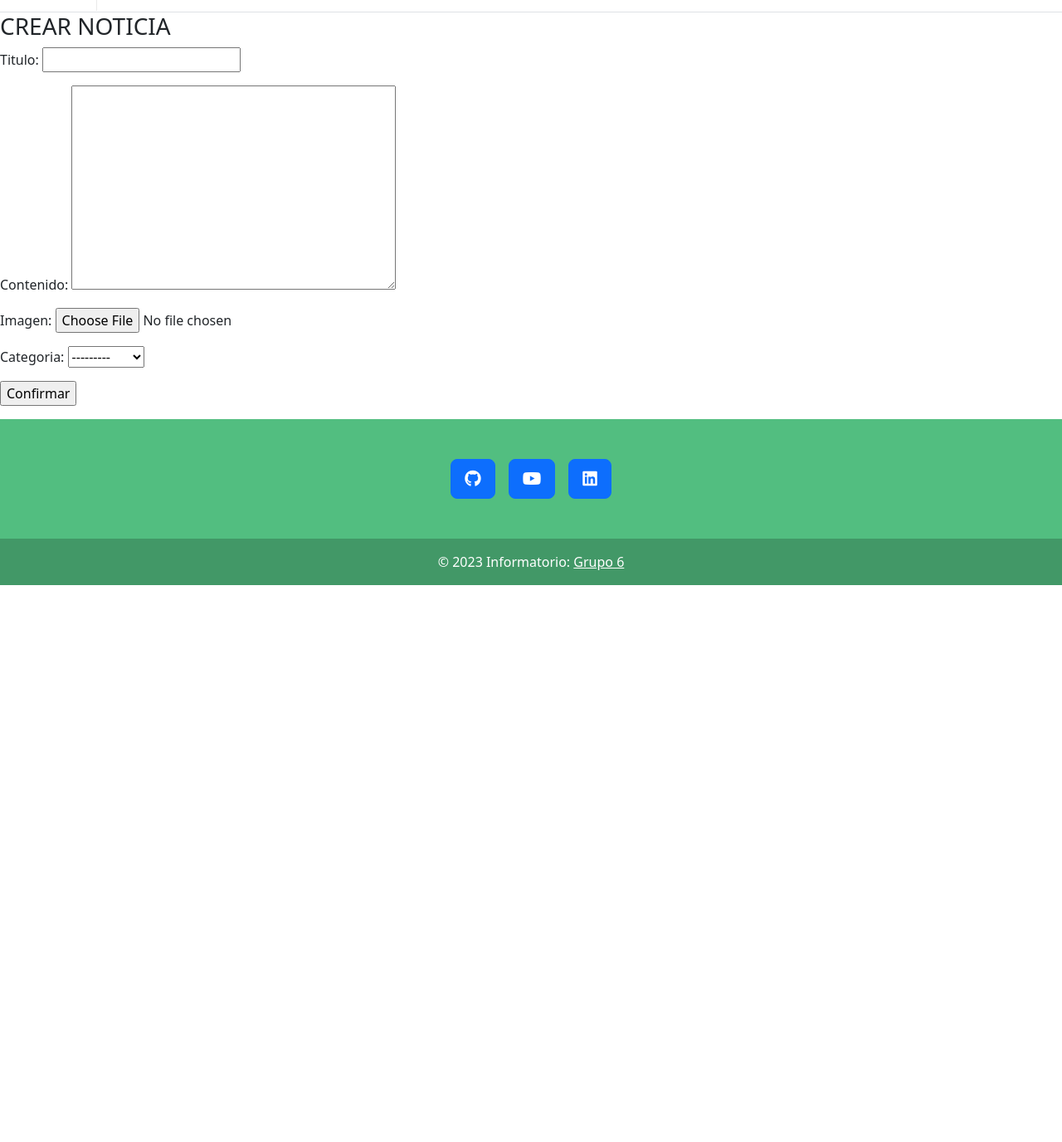
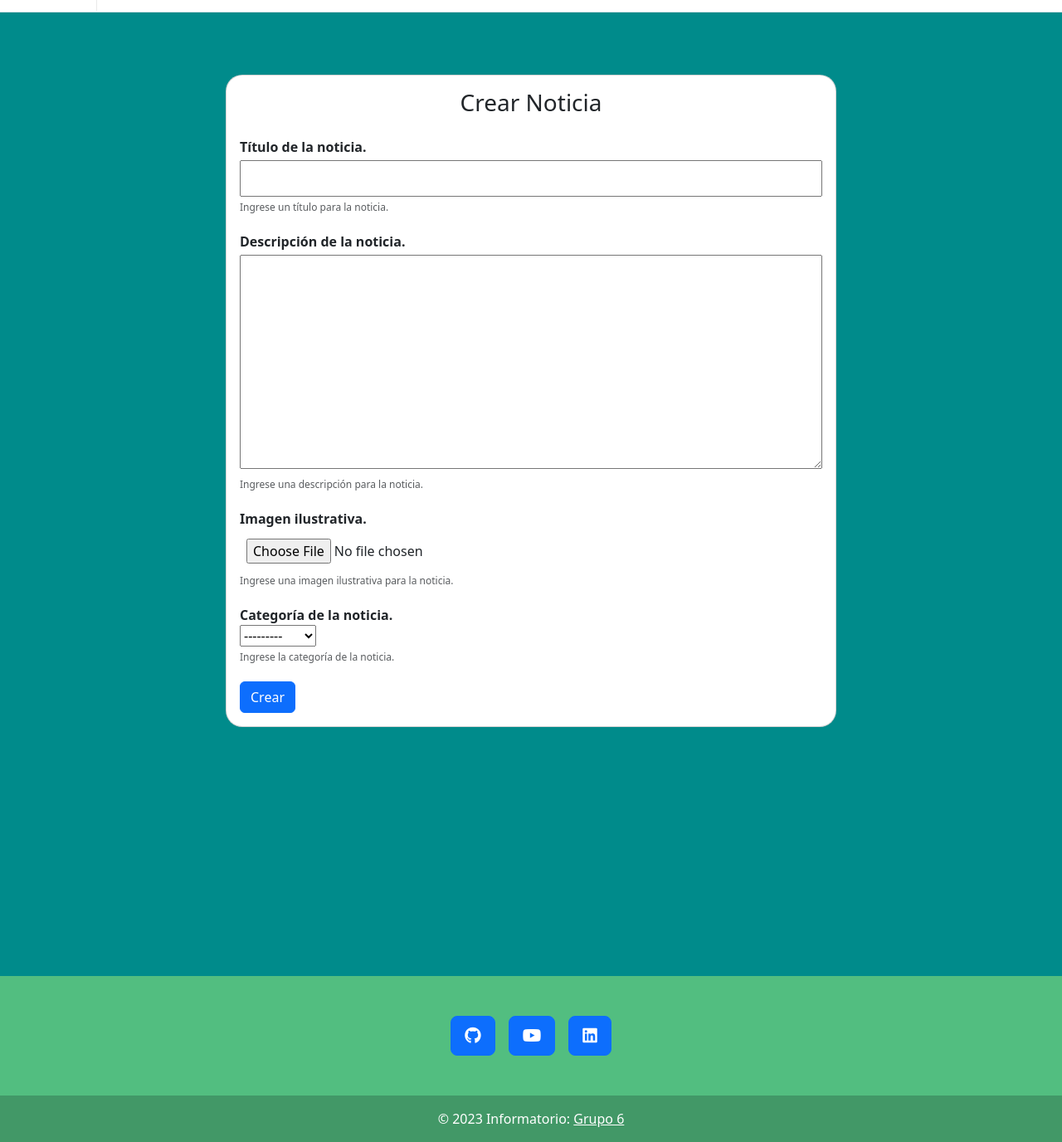
Before and after one commit to galoguini/web-noticias-django, a Django app: page /noticias/cargar/ in a window 1280 px wide. Shown: the part 120-1496 px from the top of the page at 83% size. Before the commit the page ends 825 px from the top, so only its background shows below. Run offline with Django 4.2, Linux system fonts and the light colour scheme; a user stored in the database is signed in; data comes from the database, SQL or seed files in the repository; both versions use the stored data as it was after the commit; some libraries are stand-ins or nearby versions.

Commit message:
Actualización noticias en tarjeta.
...

```diff
--- a/apps/noticias/forms.py
+++ b/apps/noticias/forms.py
@@ -6,9 +6,33 @@ class Formulario_Noticia(forms.ModelForm):
     class Meta:
         model = Noticia
         fields = ['titulo', 'contenido', 'imagen', 'categoria']
+        labels = {
+            'titulo':'Título de la noticia.',
+            'contenido':'Descripción de la noticia.',
+            'imagen':'Imagen ilustrativa.',
+            'categoria':'Categoría de la noticia.',
+        }
+        help_texts = {
+            'titulo': 'Ingrese un título para la noticia.',
+            'contenido': 'Ingrese una descripción para la noticia.',
+            'imagen': 'Ingrese una imagen ilustrativa para la noticia.',
+            'categoria': 'Ingrese la categoría de la noticia.',
+        }
 
 class Formulario_Modificar_Noticia(forms.ModelForm):
 
     class Meta:
         model = Noticia
         fields = ['titulo', 'contenido', 'imagen', 'categoria']
+        labels = {
+            'titulo':'Título de la noticia.',
+            'contenido':'Descripción de la noticia.',
+            'imagen':'Imagen ilustrativa.',
+            'categoria':'Categoría de la noticia.',
+        }
+        help_texts = {
+            'titulo': 'Ingrese un título para la noticia.',
+            'contenido': 'Ingrese una descripción para la noticia.',
+            'imagen': 'Ingrese una imagen ilustrativa para la noticia.',
+            'categoria': 'Ingrese la categoría de la noticia.',
+        }
--- a/apps/noticias/models.py
+++ b/apps/noticias/models.py
@@ -33,6 +33,9 @@ class Noticia(models.Model):
                 self.modificado = timezone.now()
         super(Noticia, self).save(*args, **kwargs)
 
+    def str(self):
+        return self.titulo
+
     class Meta:
         verbose_name = 'noticia'
         verbose_name_plural = 'noticias'
--- a/apps/noticias/views.py
+++ b/apps/noticias/views.py
@@ -1,4 +1,6 @@
 from django.http import HttpResponseForbidden
+from typing import Any
+
 
 from django.shortcuts import render, get_object_or_404, redirect
 from django.contrib.auth.mixins import LoginRequiredMixin
@@ -81,6 +83,11 @@ class Cargar_noticia(LoginRequiredMixin, CreateView):
     def test_func(self):
         return self.request.user.is_staff
 
+    def get_context_data(self, **kwargs):
+        context = super().get_context_data(**kwargs)
+        context['request'] = self.request
+        return context
+
     def form_valid(self, form):
         form.instance.usuario = self.request.user
         return super().form_valid(form)
--- a/static/css/noticias.css
+++ b/static/css/noticias.css
@@ -7,7 +7,11 @@
     margin: -10px;
 }
 
-.card {
+.container {
+    margin-top: 0;
+}
+
+.card-sinuso {
     border: 1px solid #ccc;
     border-radius: 5px;
     padding: 10px;
@@ -39,22 +43,56 @@
 }
 
 .gradient-custom {
-    /* fallback for old browsers */
-    background: #6a11cb;
+    /* fallback for old browsers /
+    background: #0a6abe;
 
-    /* Chrome 10-25, Safari 5.1-6 */
-    background: -webkit-linear-gradient(to right, rgba(106, 17, 203, 1), rgba(37, 117, 252, 1));
+    / Chrome 10-25, Safari 5.1-6 /
+    background: -webkit-linear-gradient(to right, rgb(103, 153, 134), rgb(103, 153, 134));
 
-    /* W3C, IE 10+/ Edge, Firefox 16+, Chrome 26+, Opera 12+, Safari 7+ */
-    background: linear-gradient(to right, rgba(106, 17, 203, 1), rgba(37, 117, 252, 1))
+    / W3C, IE 10+/ Edge, Firefox 16+, Chrome 26+, Opera 12+, Safari 7+ */
+    background: linear-gradient(to right, rgb(0, 139, 139), rgb(0, 139, 139))
+}
+
+.form-group {
+    margin-bottom: 20px;
+}
+
+.form-group label {
+    display: block;
+    font-weight: bold;
+}
+
+.form-group input,
+.form-group textarea {
+    width: 100%;
+    padding: 8px;
+    margin-top: 4px;
+}
+
+.form-group small {
+    display: block;
+    font-size: 12px;
+    color: #6c757d;
+    margin-top: 4px;
+}
+
+.card-section {
+    margin-top: 0;
+    padding-bottom: 300px;
+}
+
+.card-form {
+    margin-top: 75px;
+    border-radius: 20px;
 }
 
 .news-card {
+    border-top: none;
     margin-right: 5px;
     margin-bottom: 5px;
 }
 
-.btn-beige {
-    background-color: beige;
+.btn-cyan {
+    background-color: rgba(6, 158, 208, 0.885);
     color: black; /* Cambia el color del texto si es necesario para mejor contraste */
 }
--- a/templates/noticias/cargar_noticia.html
+++ b/templates/noticias/cargar_noticia.html
@@ -1,9 +1,55 @@
 {% extends 'base.html' %}
 
+{% load static %}
+
+{% block estilos %}
+
+    <link rel="stylesheet" href="{% static 'css/noticias.css' %}">
+
+{% endblock estilos %}
+
 {% block content %}
-    <form action="" method="post" enctype="multipart/form-data"> {% csrf_token %}
-            <h3>CREAR NOTICIA</h3>
-            {{form.as_p}}
-            <p><input type="submit" value="Confirmar"></p>
-        </form>
+<section class="card-section gradient-custom">
+    <div class="container">
+        <div class="row justify-content-center">
+            <div class="col-md-8">
+                <div class="card card-form">
+                    <div class="card-body">
+                        <h3 class="text-center mb-4">Crear Noticia</h3>
+                        <form method="post" enctype="multipart/form-data">
+                            {% csrf_token %}
+                            <!-- Campo titulo -->
+                            <div class="form-group">
+                                <label for="id_titulo">{{ form.titulo.label }}</label>
+                                {{ form.titulo }}
+                                <small class="form-text text-muted">{{ form.titulo.help_text }}</small>
+                            </div>
+                            <!-- Campo contenido -->
+                            <div class="form-group">
+                                <label for="id_contenido">{{ form.contenido.label }}</label>
+                                {{ form.contenido }}
+                                <small class="form-text text-muted">{{ form.contenido.help_text }}</small>
+                            </div>
+                            <!-- Campo imagen -->
+                            <div class="form-group">
+                                <label for="id_imagen">{{ form.imagen.label }}</label>
+                                {{ form.imagen }}
+                                <small class="form-text text-muted">{{ form.imagen.help_text }}</small>
+                            </div>
+                            <!-- Campo categoria -->
+                            <div class="form-group">
+                                <label for="id_categoria">{{ form.categoria.label }}</label>
+                                {{ form.categoria }}
+                                <small class="form-text text-muted">{{ form.categoria.help_text }}</small>
+                            </div>
+                            <!-- Botón Crear -->
+                            <input type="submit" class="btn btn-primary" value="Crear">
+                        </form>
+                    </div>
+                </div>
+            </div>
+        </div>
+    </div>
+</section>
+
 {% endblock content %}
```
Also changed, not shown: templates/noticias/detalle_noticia.html (+12 -3 lines), templates/noticias/home_noticias.html (+39 -16 lines), templates/noticias/modificar_noticia.html (+23 -1 lines), ProyectoFinal/db.sqlite3, media/profile_pictures/juli_messi_enzo.jpg (added).
